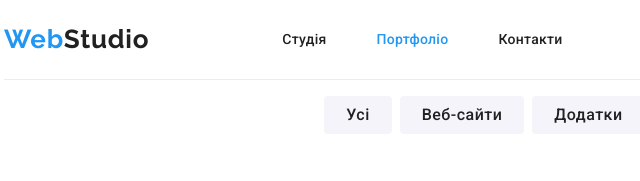
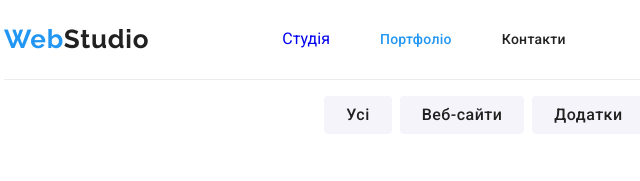
Before and after one commit to Lolguard6/goit-markup-hw-03, a plain HTML site: page portfolio.html in a window 1280 px wide. Shown: the top 181 px of the page, 51-691 px from the left. Drawn offline with nearby package versions, Linux system fonts and the light colour scheme.

Commit message:
Update portfolio.html

```diff
--- a/portfolio.html
+++ b/portfolio.html
@@ -22,7 +22,7 @@
           <nav class="main-nav">
             <a href="/" class="logo-link"> Web<span class="sec-logo">Studio</span> </a>
             <ul class="header-menu">
-              <li class="item"><a class="header-nav" href="./index.html">Студія</a></li>
+              <li class="item"><a class="header-nav4" href="./index.html">Студія</a></li>
               <li class="item">
                 <a class="header-nav-portfolio" href="./portfolio.html">Портфоліо</a>
               </li>
```
